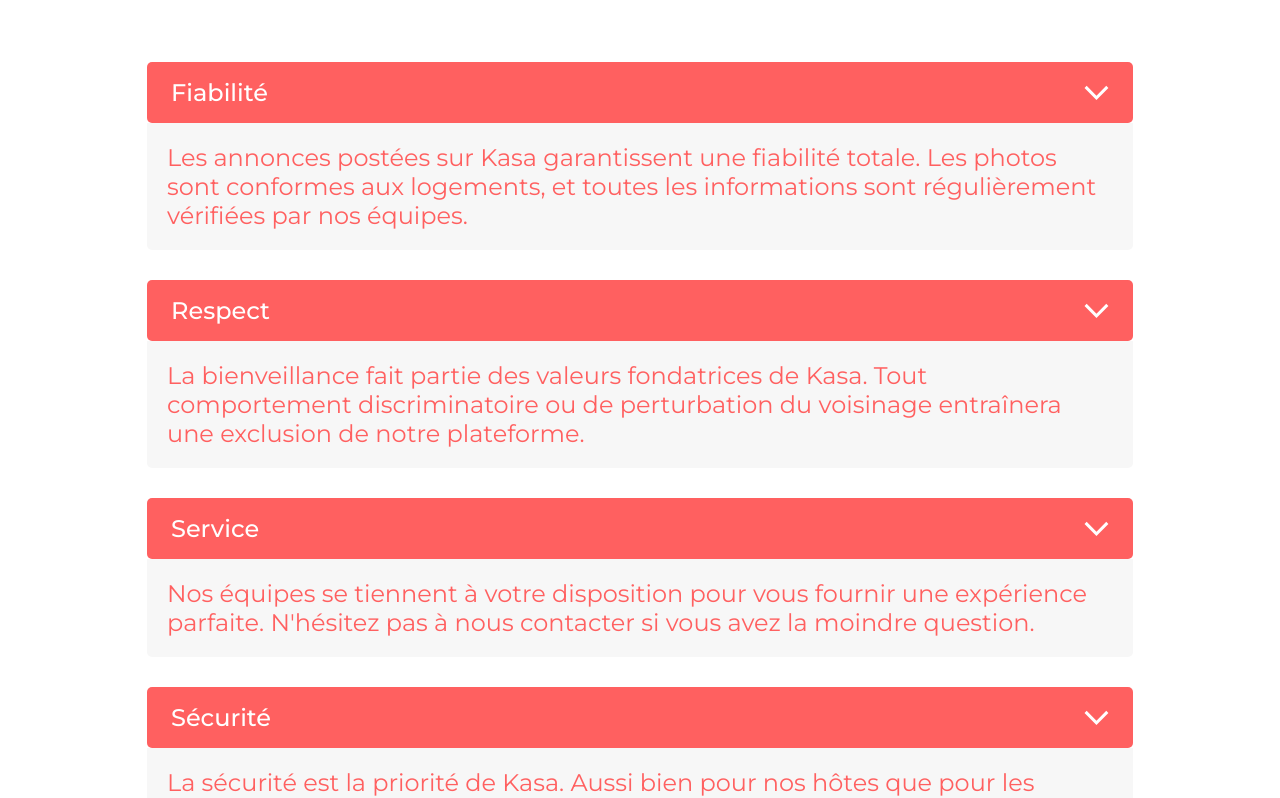
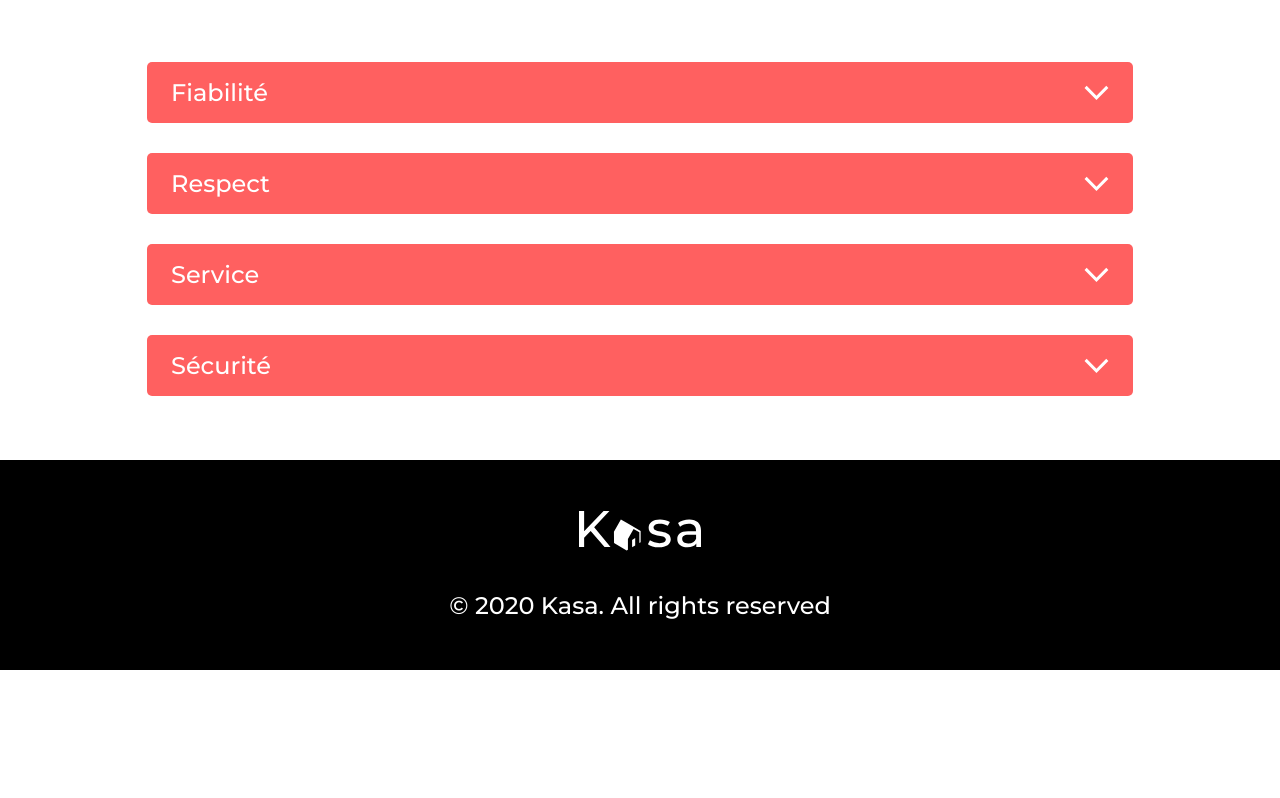
Before and after one commit to VincentQuenard/Kasa_P7_dev_web, a React (Create React App) app: page /about in a window 1280 px wide. Shown: the part 387-1185 px from the top of the page. After the commit the page ends 1057 px from the top, so only its background shows below. Built offline with nearby package versions, Linux system fonts and the light colour scheme.

Commit message:
pages about ok à styliser avec effets

```diff
--- a/src/components/AboutDropdown.js
+++ b/src/components/AboutDropdown.js
@@ -5,23 +5,23 @@
     return (
       <div className='about_container'>
         <Collapse
-          title={'Fiabilité'}
-          description={
+          title='Fiabilité'
+          description=
             'Les annonces postées sur Kasa garantissent une fiabilité totale. Les photos sont conformes aux logements, et toutes les informations sont régulièrement vérifiées par nos équipes.'
-          }
+
         />
         <Collapse
-          title={'Respect'}
-          description={
+          title='Respect'
+          description=
             'La bienveillance fait partie des valeurs fondatrices de Kasa. Tout comportement discriminatoire ou de perturbation du voisinage entraînera une exclusion de notre plateforme.'
-          }
+
         />
         <Collapse
-          title={'Service'}
+          title='Service'
           description={`Nos équipes se tiennent à votre disposition pour vous fournir une expérience parfaite. N'hésitez pas à nous contacter si vous avez la moindre question.`}
         />
         <Collapse
-          title={'Sécurité'}
+          title='Sécurité'
           description={`La sécurité est la priorité de Kasa. Aussi bien pour nos hôtes que pour les voyageurs, chaque logement correspond aux critères de sécurité établis par nos services. En laissant une note aussi bien à l'hôte qu'au locataire, cela permet à nos équipes de vérifier que les standards sont bien respectés. Nous organisons également des ateliers sur la sécurité domestique pour nos hôtes. `}
         />
       </div>
--- a/src/components/Card.js
+++ b/src/components/Card.js
@@ -1,16 +1,23 @@
-import React /*, { useEffect } */ from 'react';
+import React, { useEffect, useState } from 'react';
 import { Link } from 'react-router-dom';
-//import axios from 'axios';
-import locations from '../data/logements.json'
+import axios from 'axios';
+//import locations from '../data/logements.json'
 import Thumb from './Thumb';
 
-
 const Card = () => {
+  const [data, setData] = useState([]);
+  const getData = () => {
+    axios.get('logements.json').then((res) => setData(res.data));
+  };
+  useEffect(() => {
+    getData();
+  }, []);
 
   return (
     <section className='cards_container'>
       <div className='cards'>
-          {locations.map((location) => (
+        {data &&
+          data.map((location) => (
             <Link key={location.id} to={`/lodging/${location.id}`}>
               <Thumb title={location.title} cover={location.cover} />
             </Link>
--- a/src/components/Collapse.js
+++ b/src/components/Collapse.js
@@ -1,14 +1,22 @@
-import React from 'react';
+import React, { useState } from 'react';
 import arrow from '../assets/arrow.svg';
 
-const Collapse = ({title, description}) => {
+const Collapse = ({ title, description }) => {
+  const [isOpen, setIsOpen] = useState(false);
   return (
     <div className='collapse_container'>
       <div className='collapse_header'>
-        <h1>{title}</h1>
-        <img className='collapse_arrow' src={arrow} alt='fleche_dropdown' />
+        <h1 key={title}>{title}</h1>
+
+        <img
+          className='collapse_arrow'
+          onClick={() => setIsOpen(!isOpen)}
+          style={{ transform: isOpen ? 'rotate(180deg)' : '' }}
+          src={arrow}
+          alt='fleche_dropdown'
+        />
       </div>
-      <p className='collapse_description'>{description}</p>
+      {isOpen && <p className='collapse_description'>{description}</p>}
     </div>
   );
 };
--- a/src/styles/components/_aboutDropdown.scss
+++ b/src/styles/components/_aboutDropdown.scss
@@ -33,6 +33,7 @@
     font-weight: 400;
     padding: 20px;
     border-radius: 0px 0px 5px 5px;
+
     @media screen and (max-width: 600px) {
          font-size: 0.75rem;
       }
```
Also changed, not shown: public/logements.json (renamed from src/data/logements.json). Lines whose indentation alone changed are shown as unchanged.
